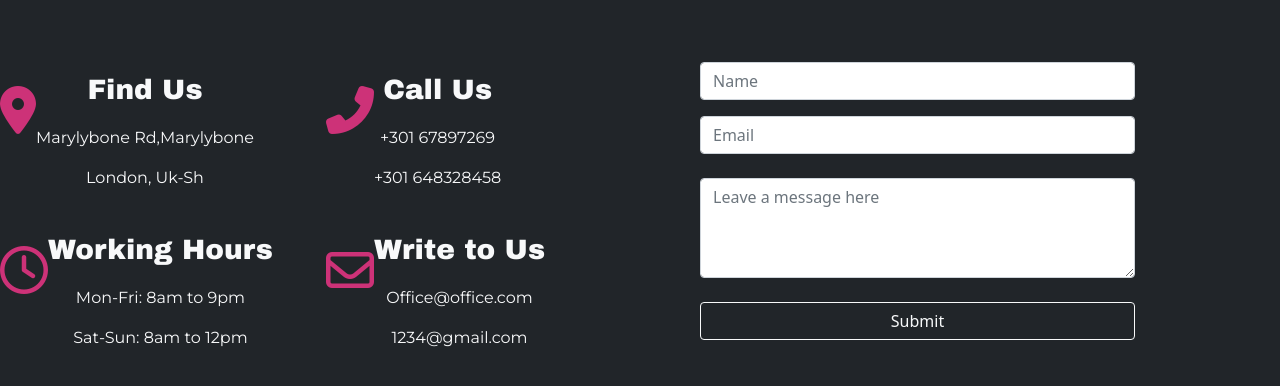
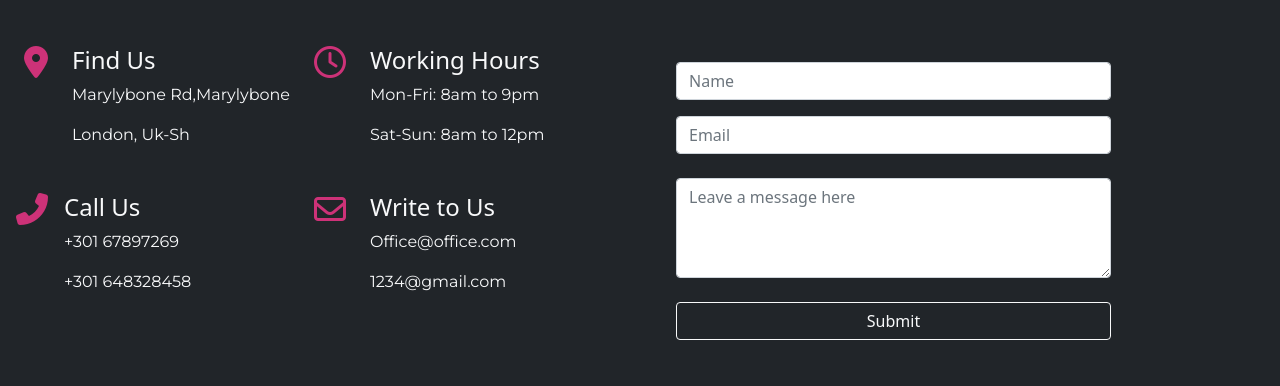
Before and after one commit to rasikasalvi4801/Music-Company-Page, a plain HTML site: page index.html in a window 1280 px wide. Shown: the part 802-1188 px from the top of the page. Drawn offline with nearby package versions, Linux system fonts and the light colour scheme; grey boxes are pictures that could not be loaded.

Commit message:
fix: grid

```diff
--- a/index.html
+++ b/index.html
@@ -75,40 +75,81 @@
 
         <div class=" main-section bg-dark">
 
-            <div class="row pt-5 pb-5 ">
+            <div class="row py-5 ">
+                <div class="col-6 row text-light">
 
-                <div class="col-6 left-side  ">
-                    <div class="row row-cols-2 text-center">
+                    <div class="col-6 d-flex justify-content-between">
+                        <i class="fas fa-map-marker-alt fa-2x px-4"></i>
+                            <div>
+                                <h4 class="text-light overflow-hidden ">Find Us</h4>
+                                <p>Marylybone Rd,Marylybone</p>
+                                <p>London, Uk-Sh</p>
+                            </div>
+                    </div>
+                    <div class="col-6 d-flex ">
+                        <i class="far fa-clock fa-2x "  style="margin-right: 24px;"></i>
+                                <div class="text-light">
+                                    <h4 class="overflow-hidden  text-light">Working Hours</h4>
+                                    <p>
+                                        Mon-Fri: 8am to 9pm
+                                    </p>
+                                    <p>
+                                        Sat-Sun: 8am to 12pm
+                                    </p>
 
-                        <div class="col">
-                        <div class="col d-flex flex-row pt-3 ">
-                            <i class="fas fa-map-marker-alt fa-3x lh-lg"></i>
+                                </div>
+                    </div>
+                    <div class="col-6 d-flex">
+                        <i class="fas fa-phone-alt  fa-2x px-3"></i>
+                            <div>
+                                <h4 class="text-light overflow-hidden ">Call Us</h4>
+                                <p>+301 67897269
+                                </p>
+                                <p>+301 648328458</p>
+                            </div>
+
+                    </div>
+                    <div class="col-6 d-flex justify-content-start">
+                                <i class="far fa-envelope  fa-2x " style="margin-right: 24px;"></i>
+                                <div class="text-light">
+                                    <h4 class="overflow-hidden  text-light">Write to Us</h4>
+                                    <p>Office@office.com
+                                    </p>
+                                    <p>
+                                        1234@gmail.com</p>
+
+                                </div>
+                    </div>
+
+                </div>
+
+                <!-- <div class="col-6 row row-cols-2 ">
+
+                        <div class="col d-flex  justify-content-end flex-row pt-3 ">
+                            <i class="fas fa-map-marker-alt fa-2x "></i>
                             <div class="text-light p ">
-                                <h3 class="text-light lh-lg">Find Us</h3>
+                                <h4 class="text-light overflow-hidden ">Find Us</h4>
                                 <p>Marylybone Rd,Marylybone</p>
                                 <p>London, Uk-Sh</p>
                             </div>
                         </div>
-                    </div>
 
 
-                        <div class="col">
-                            <div class="col d-flex flex-row pt-3">
-                                <i class="fas fa-phone-alt fa-3x lh-lg"></i>
+                            <div class="col d-flex justify-content-end flex-row pt-3">
+                                <i class="fas fa-phone-alt fa-2x "></i>
                                 <div class="text-light">
-                                    <h3 class="text-light lh-lg">Call Us</h3>
+                                    <h4 class="text-light overflow-hidden ">Call Us</h4>
                                     <p>+301 67897269
                                     </p>
                                     <p>+301 648328458</p>
                                 </div>
                             </div>
-                        </div>
 
-                        <div class="col">
-                            <div class="col d-flex flex-row pt-3">
-                                <i class="far fa-clock fa-3x lh-lg"></i>
+
+                            <div class="col justify-content-end d-flex flex-row pt-3">
+                                <i class="far fa-clock fa-2x "></i>
                                 <div class="text-light">
-                                    <h3 class="lh-lg text-light">Working Hours</h3>
+                                    <h4 class="overflow-hidden  text-light">Working Hours</h4>
                                     <p>
                                         Mon-Fri: 8am to 9pm
                                     </p>
@@ -118,14 +159,14 @@
 
                                 </div>
                             </div>
-                        </div>
 
 
                         <div class="col">
-                            <div class="col d-flex flex-row pt-3">
-                                <i class="far fa-envelope  fa-3x lh-lg"></i>
+                            <div class="col d-flex
+                            justify-content-end flex-row pt-3">
+                                <i class="far fa-envelope  fa-2x "></i>
                                 <div class="text-light">
-                                    <h3 class="lh-lg text-light">Write to Us</h3>
+                                    <h4 class="overflow-hidden  text-light">Write to Us</h4>
                                     <p>Office@office.com
                                     </p>
                                     <p>
@@ -136,11 +177,10 @@
                         </div>
 
 
-                    </div>
-                </div>
+                    </div> -->
 
 
-                <div class="col-6 pt-3 right-side ">
+                <div class="col-6 pt-3  ">
                     <form>
                         <div class=" mb-3  ps-5 text-center ">
                             <input type="text" class="form-control w-75 " placeholder="Name" aria-label="Sizing example input" aria-describedby="inputGroup-sizing-default">
```
